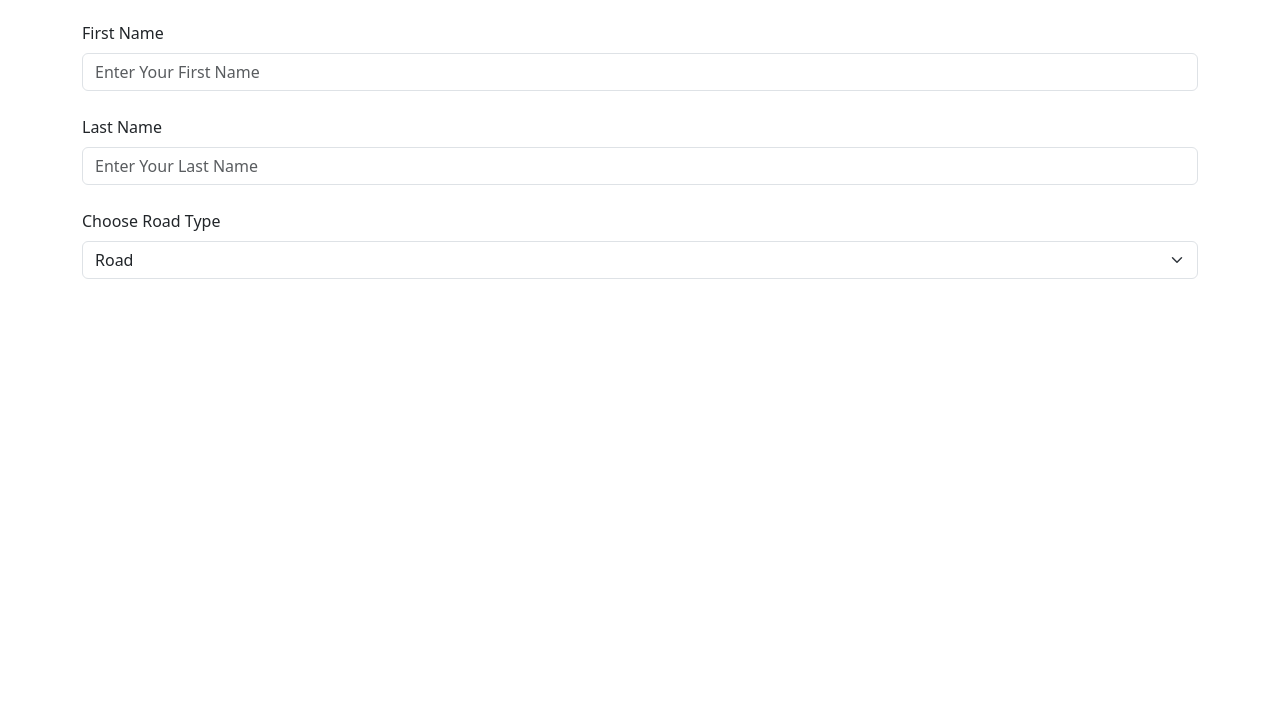
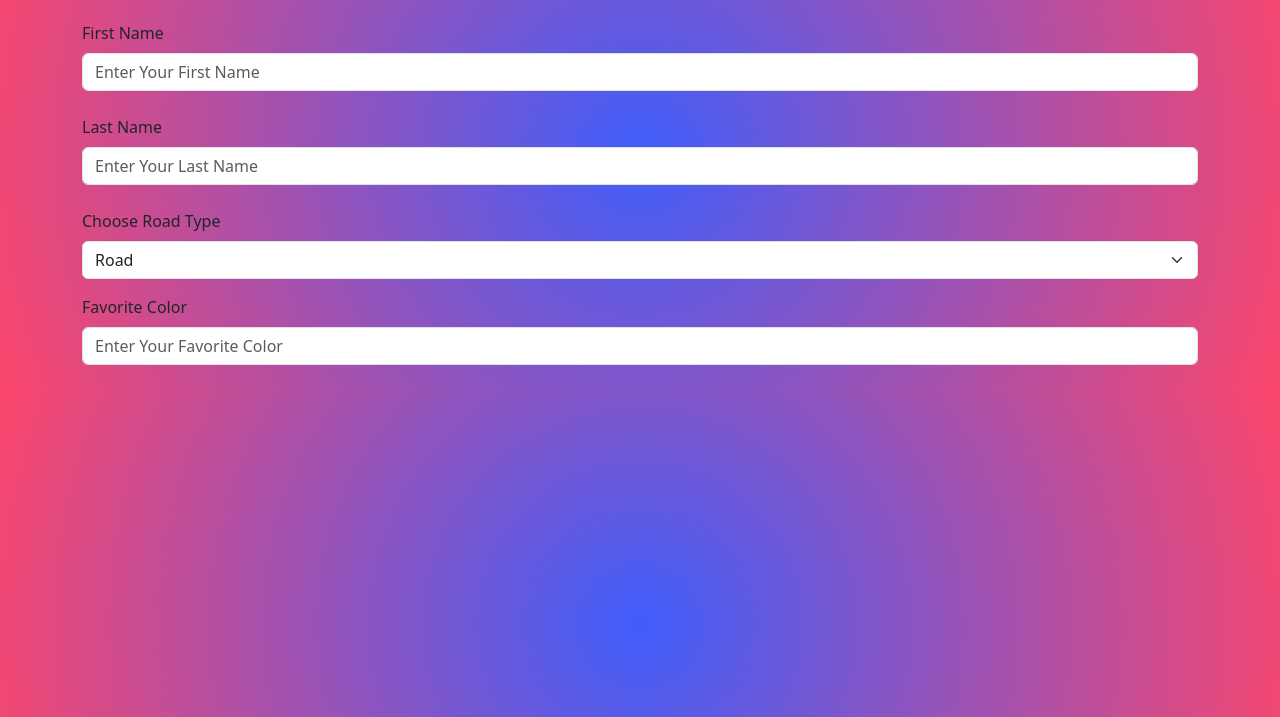
Before and after one commit to JeetrK/december-monthly-website, a plain HTML site: page index.html in a window 1280 px wide. Shown: the part 83-800 px from the top of the page. Drawn offline with nearby package versions, Linux system fonts and the light colour scheme.

Commit message:
pre java

```diff
--- a/index.html
+++ b/index.html
@@ -49,6 +49,12 @@
                 </select>
 
             </div>
+            <form id="nameform" class="mb-4">
+                <div class="md-3">
+                    <label for="Color" class="form-label">Favorite Color</label>
+                    <input type="text" class="form-control" id="Color" placeholder="Enter Your Favorite Color">
+                </div>
+            </form>
         </div>
         <!--getroadtype-->
 
--- a/style.css
+++ b/style.css
@@ -0,0 +1,4 @@
+body {
+    background: rgb(63,94,251);
+background: radial-gradient(circle, rgba(63,94,251,1) 0%, rgba(252,70,107,1) 100%);
+}
```
